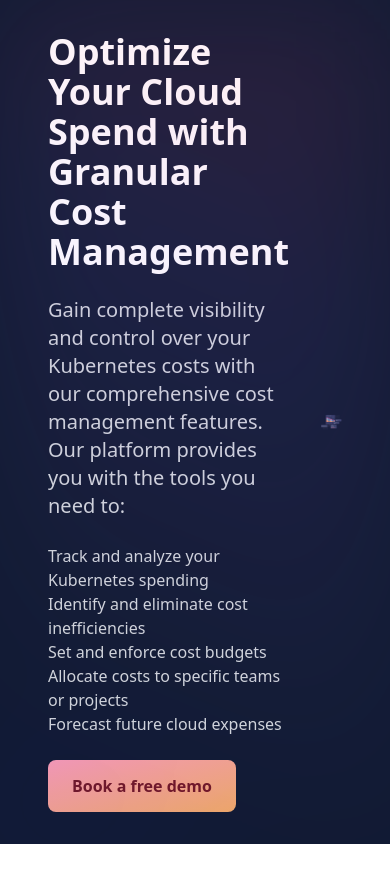
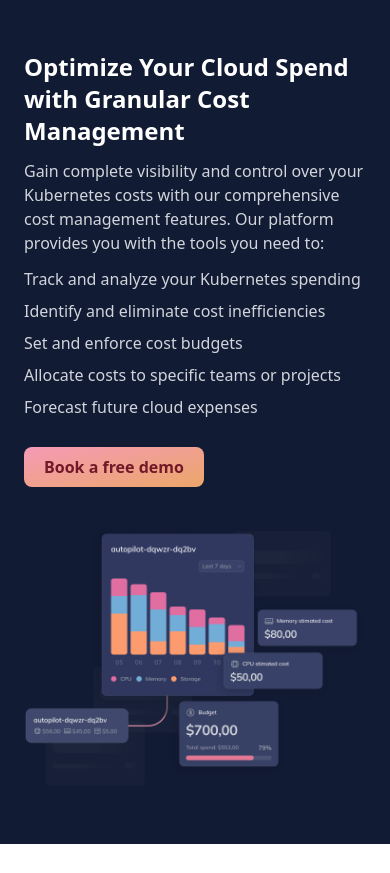
Before and after one commit to buhodev/technical-test, a SvelteKit app: page / in a window 390 px wide. Before the commit the page ends 844 px from the top, so only its background shows below. Built offline with nearby package versions, Linux system fonts and the light colour scheme.

Commit message:
Changes to be committed: 	modified:   src/routes/+page.svelte

```diff
--- a/src/app.css
+++ b/src/app.css
@@ -67,6 +67,11 @@
 }
 @layer components {
 	.btn {
-	  @apply inline-flex items-center select-none font-bold justify-center text-secondary-700 rounded-lg bg-gradient-to-tl from-primary-300 to-secondary-300 text-base transition py-3.5 px-6 md:px-8 ease-in duration-200 hover:brightness-110 cursor-pointer;
+	  @apply inline-flex items-center select-none font-bold justify-center text-secondary-700 rounded-lg bg-gradient-to-tl from-primary-300 to-secondary-300 text-base transition py-2 px-5 ease-in duration-200 hover:brightness-110 cursor-pointer;
 	}
 }
+
+::selection {
+  color: var(--color-primary-700) !important;
+  background: #f29e9c;
+}
--- a/src/routes/+page.svelte
+++ b/src/routes/+page.svelte
@@ -1,26 +1,25 @@
 <main class="flex h-full items-center justify-center bg-surface-900">
 	<section >
-
-		<div class="flex items-center px-12 gap-8 max-w-7xl m-auto z-10">
-			<div class="flex flex-col basis-3/5 gap-6">
-				<h2 class="text-4xl font-bold text-white">Optimize Your Cloud Spend with Granular Cost Management</h2>
-				<p class="pretty text-xl text-gray-300">Gain complete visibility and control over your Kubernetes costs with our comprehensive cost management features. Our platform provides you with the tools you need to:</p>
-				<ul class="text-gray-300">
+		<div class="w-full h-full inset-0 absolute blur-3xl pointer-events-none hidden" style="background:linear-gradient(202.72deg, rgba(237, 78, 139, 0.1) 14.76%, rgba(152, 103, 240, 0.09) 34.37%, rgba(152, 103, 240, 0) 86.62%, rgba(0, 0, 255, 0.1) 100%)"></div>
+		<div class="flex max-md:flex-col items-center px-6 lg:px-12 py-20 gap-8 max-w-7xl m-auto z-10">
+			<div class="flex flex-col basis-3/5 gap-3 md:gap-6">
+				<h2 class="text-2xl xl:text-4xl font-bold text-white">Optimize Your Cloud Spend with Granular Cost Management</h2>
+				<p class="text-pretty text-base xl:text-xl text-gray-300">Gain complete visibility and control over your Kubernetes costs with our comprehensive cost management features. Our platform provides you with the tools you need to:</p>
+				<ul class="text-gray-300 gap-2 md:gap-3 flex flex-col">
 					<li>Track and analyze your Kubernetes spending</li>
 					<li>Identify and eliminate cost inefficiencies</li>
 					<li>Set and enforce cost budgets</li>
 					<li>Allocate costs to specific teams or projects</li>
 					<li>Forecast future cloud expenses</li>
 				</ul>
-				<div class="flex">
+				<div class="flex pt-4">
 					<a href="#" class="btn">Book a free demo</a>
 				</div>
 			</div>
-				<div>
-					<img src="/cost-management-image.png" alt=" Cost Management Feature">
+				<div class="max-w-xl flex justify-end">
+					<img src="/cost-management-image.png" alt=" Cost Management Feature" class="max-w-3xl max-xl:w-full  ">
 				</div>
 		</div>
 
-		<div class="w-full h-full inset-0 absolute blur-3xl" style="background:linear-gradient(202.72deg, rgba(237, 78, 139, 0.1) 14.76%, rgba(152, 103, 240, 0.09) 34.37%, rgba(152, 103, 240, 0) 86.62%, rgba(0, 0, 255, 0.1) 100%)"></div>
 	</section>
 </main>
```
